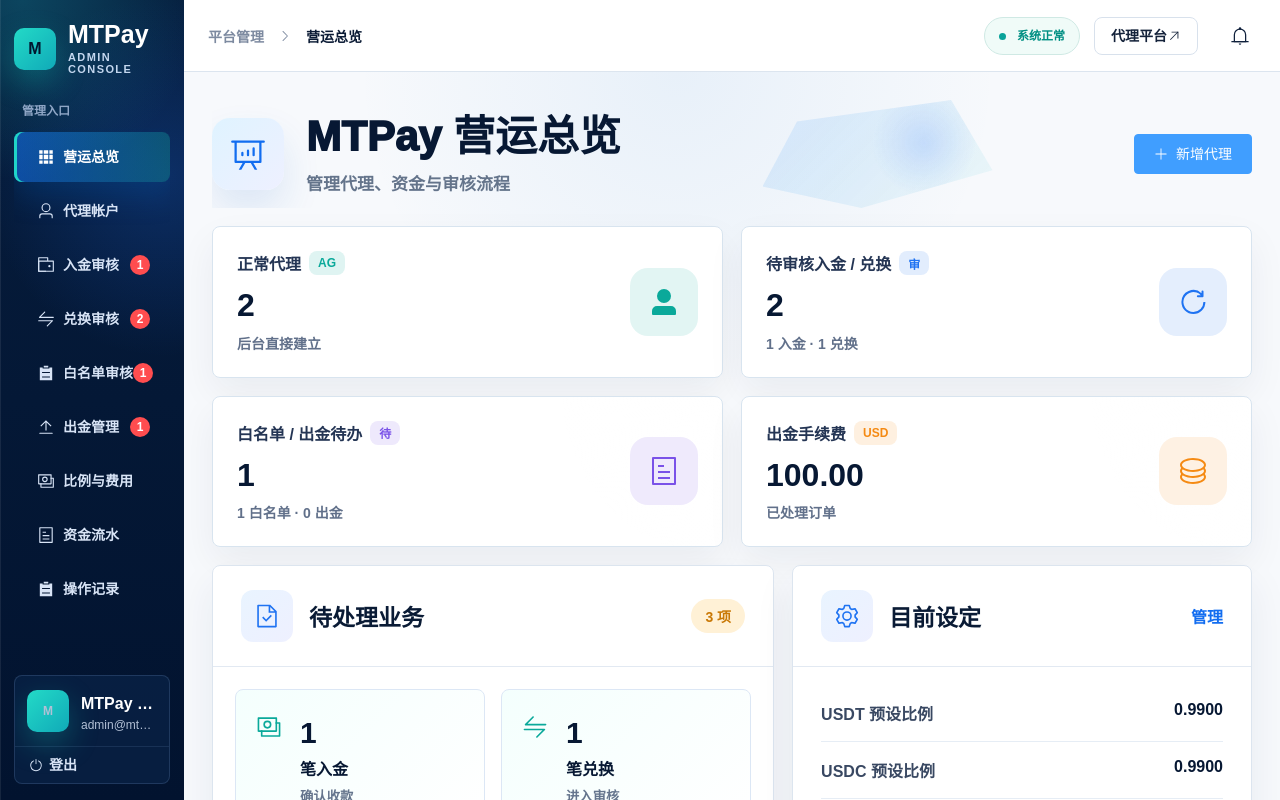
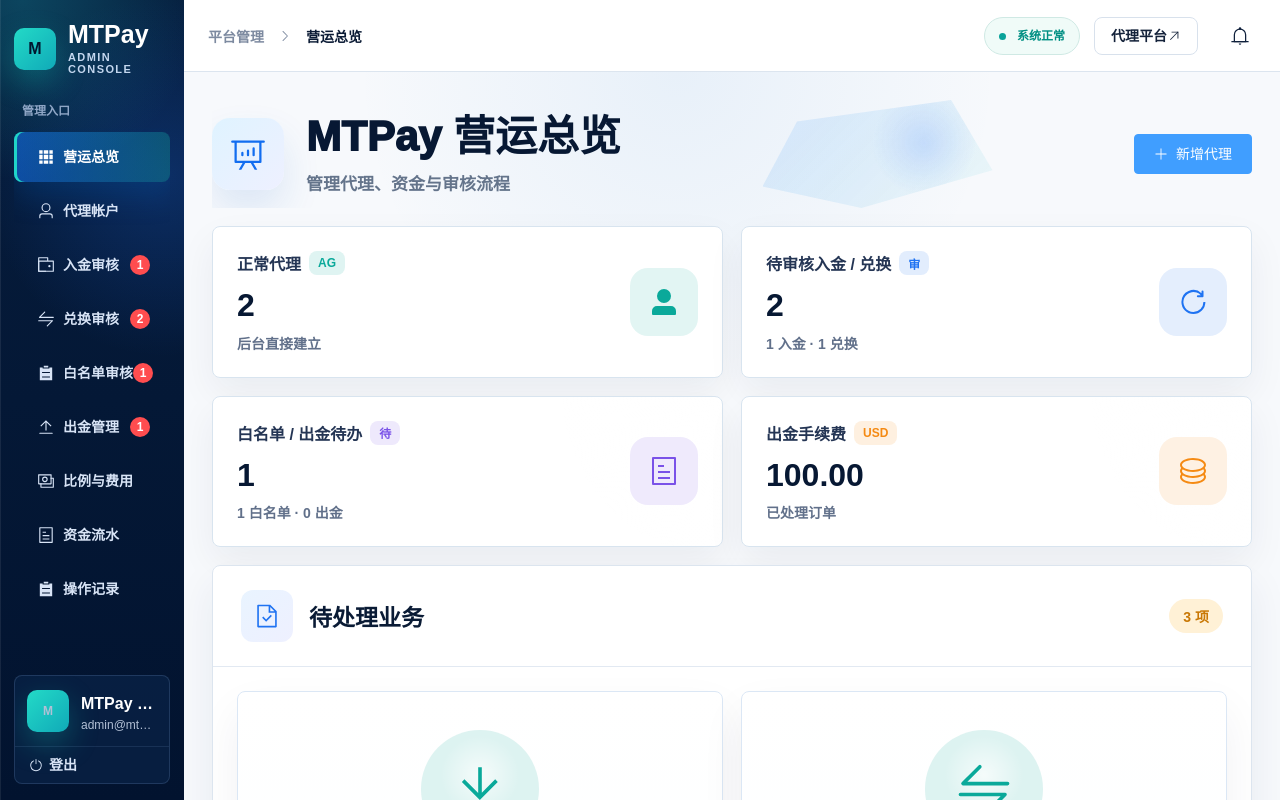
Before and after one commit to guomengce/MTPay-admin, a Vue app: page /login in a window 1280 px wide. Both pictures are taken after a click on the button "登入管理后台". Built offline with nearby package versions, Linux system fonts and the light colour scheme.

Commit message:
feat: refine dashboard pending tasks

```diff
--- a/src/views/overview/index.vue
+++ b/src/views/overview/index.vue
@@ -35,17 +35,23 @@
     </div>
 
     <div class="overview-page__split">
-      <AdminPanel title="待处理业务" :icon="DocumentChecked">
+      <AdminPanel class="task-panel" title="待处理业务" :icon="DocumentChecked">
         <template #extra>
           <span class="pill pill--amber">3 项</span>
         </template>
         <div class="task-grid">
-          <RouterLink v-for="task in tasks" :key="task.title" :to="task.to" class="task-card">
-            <el-icon><component :is="task.icon" /></el-icon>
-            <strong>{{ task.count }}</strong>
-            <span>{{ task.title }}</span>
-            <small>{{ task.note }}</small>
-            <i>→</i>
+          <RouterLink v-for="task in tasks" :key="task.title" :to="task.to" class="task-link">
+            <el-card class="task-card" :class="`task-card--${task.tone}`" shadow="never">
+              <span class="task-card__icon">
+                <el-icon><component :is="task.icon" /></el-icon>
+              </span>
+              <h3>{{ task.title }}</h3>
+              <strong>{{ task.count }}</strong>
+              <small>
+                <i></i>
+                {{ task.note }}
+              </small>
+            </el-card>
           </RouterLink>
         </div>
       </AdminPanel>
@@ -117,7 +123,7 @@
   Coin,
   DataAnalysis,
   DocumentChecked,
-  Money,
+  Download,
   Plus,
   RefreshRight,
   Setting,
@@ -135,10 +141,17 @@
 import StatusBadge from '@/components/admin/StatusBadge.vue';
 
 const tasks = [
-  { title: '笔入金', note: '确认收款', count: 1, to: '/deposit', icon: Money },
-  { title: '笔兑换', note: '进入审核', count: 1, to: '/exchange', icon: Switch },
-  { title: '笔白名单', note: '查看资料', count: 1, to: '/whitelist', icon: Tickets },
-  { title: '笔出金', note: '查看付款', count: 0, to: '/withdrawal', icon: Wallet },
+  { title: '入金审核', note: '待确认收款', count: 1, to: '/deposit', icon: Download, tone: 'teal' },
+  { title: '兑换审核', note: '待审核', count: 1, to: '/exchange', icon: Switch, tone: 'teal' },
+  { title: '白名单审核', note: '待审核', count: 1, to: '/whitelist', icon: Tickets, tone: 'blue' },
+  {
+    title: '出金申请',
+    note: '暂无待处理',
+    count: 0,
+    to: '/withdrawal',
+    icon: Wallet,
+    tone: 'muted',
+  },
 ];
 
 const flows = [
@@ -194,53 +207,110 @@
   }
 }
 
+.task-panel {
+  grid-column: 1 / -1;
+}
+
 .task-grid {
   display: grid;
   grid-template-columns: repeat(4, minmax(0, 1fr));
-  gap: 16px;
-  padding: 22px;
+  gap: 28px;
+  padding: 34px 42px 46px;
+}
+
+.task-link {
+  min-width: 0;
 }
 
 .task-card {
-  position: relative;
-  display: grid;
-  min-height: 142px;
-  align-content: center;
-  gap: 6px;
-  padding: 18px 18px 18px 64px;
-  border: 1px solid #dce7f5;
+  min-height: 310px;
+  border: 1px solid #dbe7f5;
   border-radius: 8px;
-  color: #071833;
-  background: linear-gradient(135deg, #f4fffd, #ffffff);
+  background: linear-gradient(180deg, #ffffff 0%, #fbfdff 100%);
+  box-shadow: 0 20px 46px rgb(15 35 71 / 6%);
+  transition:
+    border-color 0.2s ease,
+    box-shadow 0.2s ease,
+    transform 0.2s ease;
 
-  .el-icon {
-    position: absolute;
-    top: 24px;
-    left: 20px;
-    color: #0aa99a;
-    font-size: 26px;
+  :deep(.el-card__body) {
+    display: grid;
+    height: 100%;
+    min-height: 310px;
+    justify-items: center;
+    align-content: center;
+    gap: 22px;
+    padding: 38px 24px 28px;
+    text-align: center;
+  }
+
+  &:hover {
+    border-color: #9fded8;
+    box-shadow: 0 26px 60px rgb(8 112 128 / 12%);
+    transform: translateY(-2px);
+  }
+
+  &__icon {
+    display: inline-flex;
+    width: 118px;
+    height: 118px;
+    align-items: center;
+    justify-content: center;
+    border-radius: 50%;
+    color: var(--task-tone);
+    background:
+      radial-gradient(circle at 50% 38%, rgb(255 255 255 / 70%), transparent 42%),
+      color-mix(in srgb, var(--task-tone) 14%, white);
+    font-size: 58px;
+  }
+
+  h3 {
+    margin: 10px 0 0;
+    color: #061936;
+    font-size: 28px;
+    font-weight: 950;
+    line-height: 1.2;
   }
 
   strong {
-    font-size: 30px;
-  }
-
-  span,
-  small {
-    font-weight: 800;
+    color: #001b42;
+    font-size: 72px;
+    font-weight: 950;
+    line-height: 0.95;
   }
 
   small {
-    color: #65758d;
+    display: inline-flex;
+    min-width: 158px;
+    height: 48px;
+    align-items: center;
+    justify-content: center;
+    gap: 10px;
+    padding: 0 18px;
+    border-radius: 8px;
+    color: var(--task-tone);
+    background: color-mix(in srgb, var(--task-tone) 9%, #f7fafc);
+    font-size: 18px;
+    font-weight: 900;
+
+    i {
+      width: 9px;
+      height: 9px;
+      border-radius: 50%;
+      background: currentColor;
+    }
   }
 
-  i {
-    position: absolute;
-    right: 18px;
-    bottom: 16px;
-    color: #0aa99a;
-    font-style: normal;
-    font-size: 24px;
+  &--teal {
+    --task-tone: #0aa99a;
+  }
+
+  &--blue {
+    --task-tone: #1f73f2;
+  }
+
+  &--muted {
+    --task-tone: #708099;
   }
 }
 
@@ -276,6 +346,8 @@
 @include narrow {
   .task-grid {
     grid-template-columns: repeat(2, minmax(0, 1fr));
+    gap: 18px;
+    padding: 24px;
   }
 }
 
@@ -286,7 +358,36 @@
 
   .task-grid {
     grid-template-columns: 1fr;
-    padding: 16px;
+    padding: 18px;
+  }
+
+  .task-card {
+    min-height: 246px;
+
+    :deep(.el-card__body) {
+      min-height: 246px;
+      gap: 16px;
+      padding: 28px 18px 22px;
+    }
+
+    &__icon {
+      width: 88px;
+      height: 88px;
+      font-size: 44px;
+    }
+
+    h3 {
+      font-size: 24px;
+    }
+
+    strong {
+      font-size: 58px;
+    }
+
+    small {
+      height: 42px;
+      font-size: 16px;
+    }
   }
 }
 </style>
```
